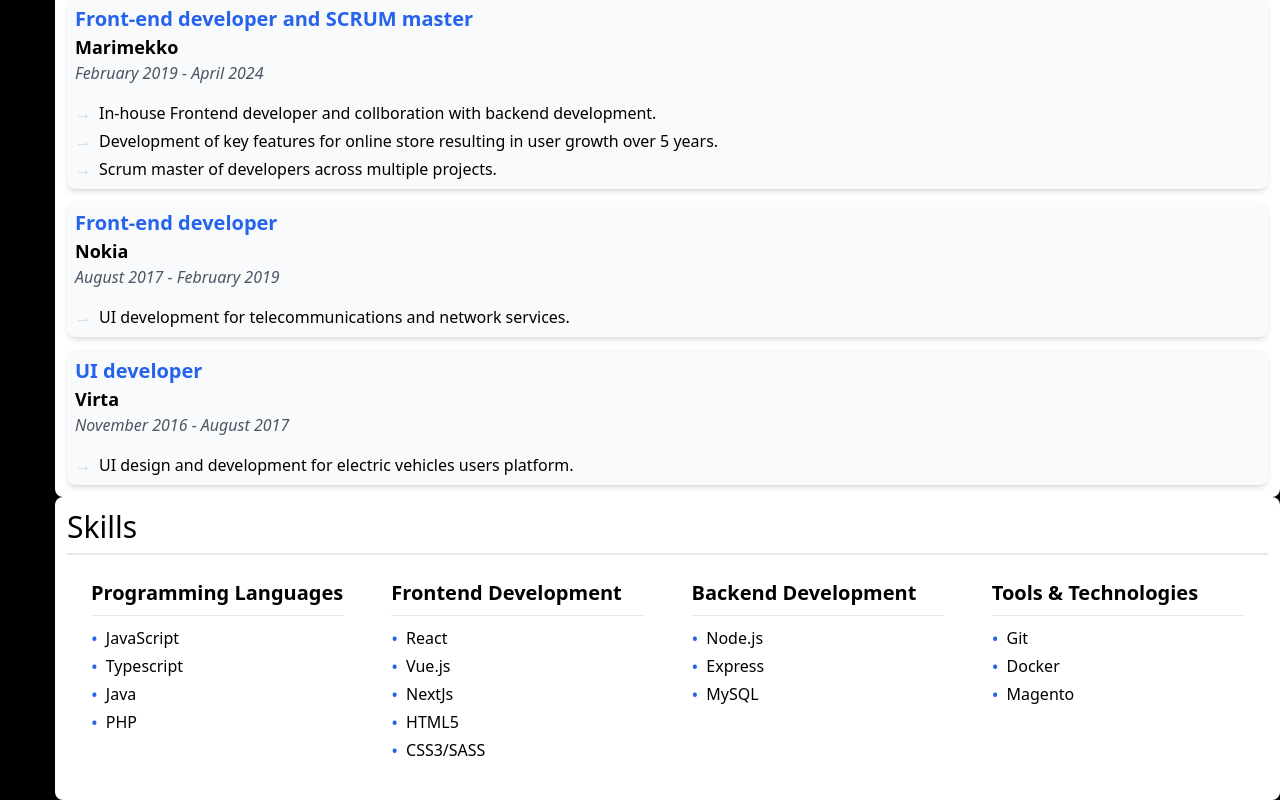
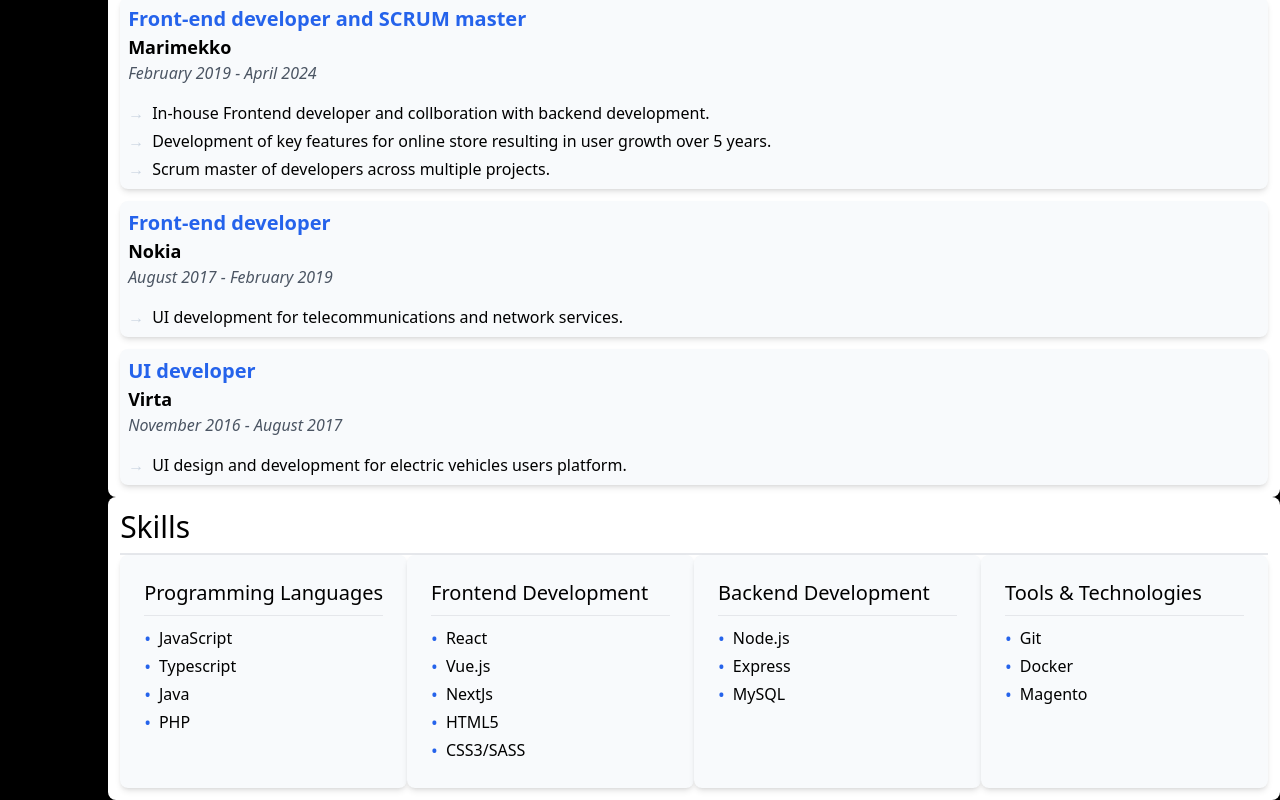
Before and after one commit to rodrigotripp/rodrigotripp.github.io, a React (Vite) app: page /about in a window 1280 px wide. Shown: the part 461-1261 px from the top of the page. Built offline with nearby package versions, Linux system fonts and the light colour scheme.

Commit message:
message: update style

```diff
--- a/src/Components/Experience.tsx
+++ b/src/Components/Experience.tsx
@@ -59,11 +59,8 @@
               skills: ["Git", "Docker", "Magento"],
             },
           ].map((category, index) => (
-            <div
-              key={index}
-              className="p-6 rounded-lg transition-transform duration-200 hover:-translate-y-1 hover:shadow-md"
-            >
-              <h3 className="text-xl  font-semibold mb-2 pb-2 border-b border-gray-200">
+            <div key={index} className="p-6 rounded-lg shadow-md bg-slate-50">
+              <h3 className="text-xl bg-slate-50font-semibold mb-2 pb-2 border-b border-gray-200">
                 {category.title}
               </h3>
               <ul>
```
